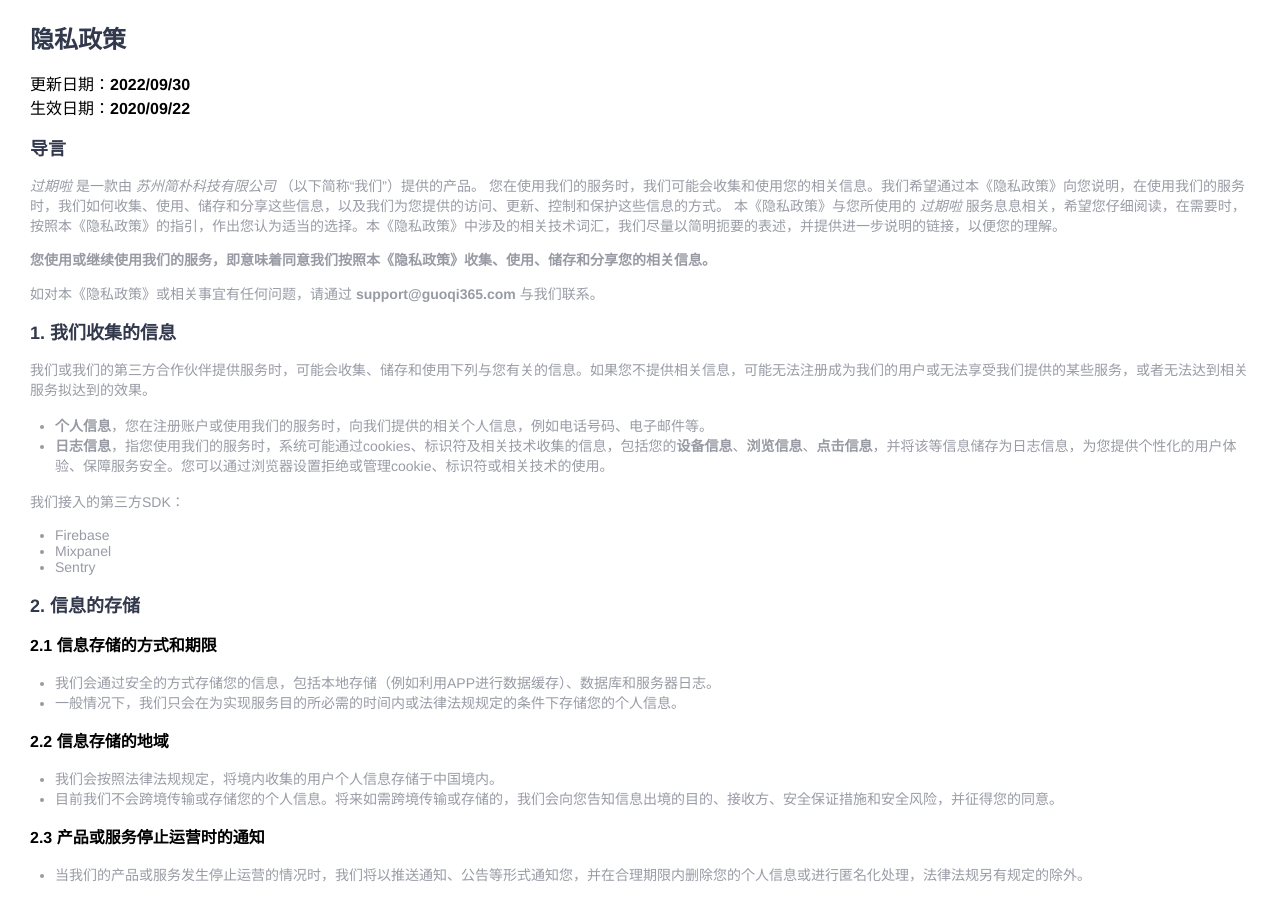
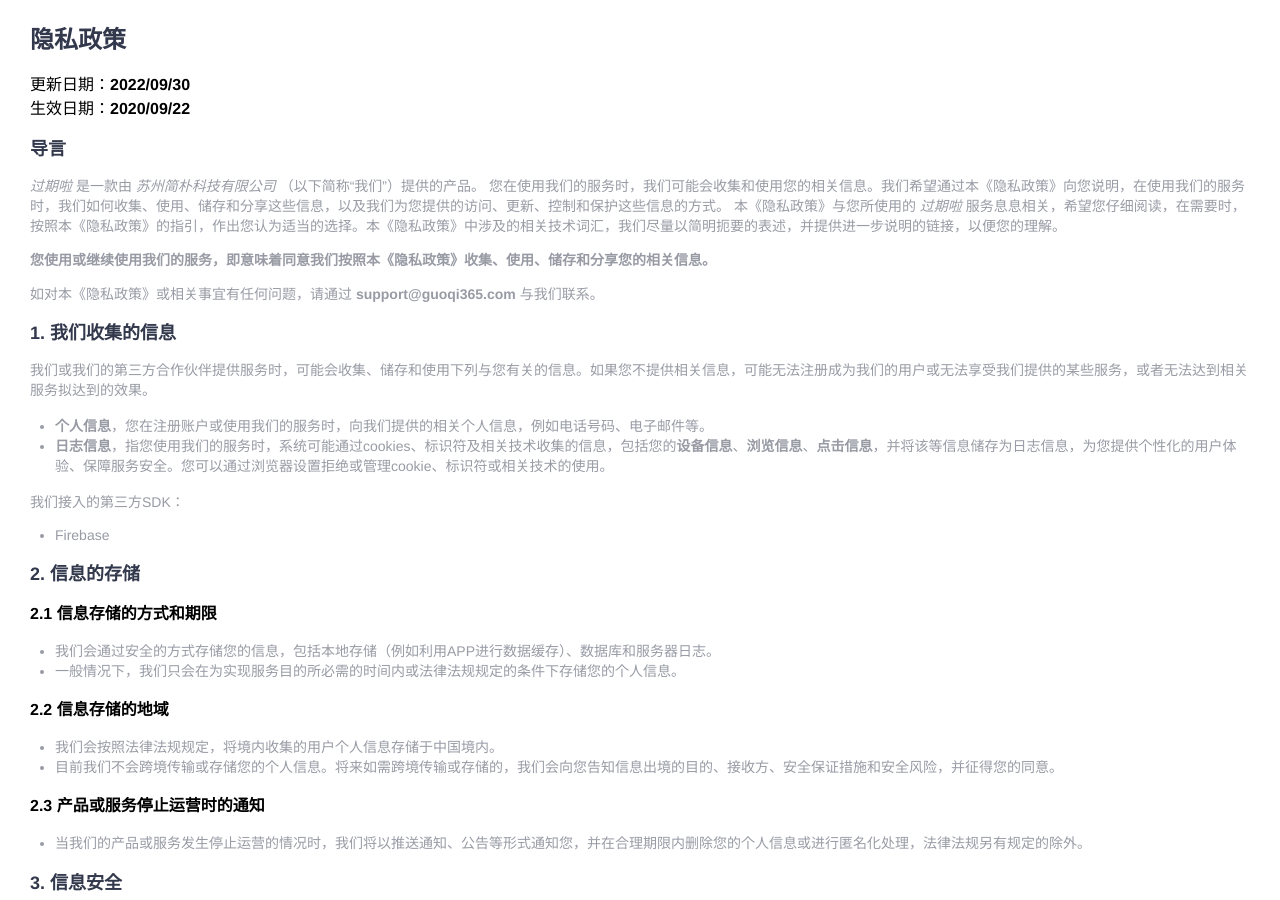
Before and after one commit to vanemu/vanemu.github.io, a Jekyll site: the page gql_privacy.html, which Jekyll copies as it is, in a window 1280 px wide and 900 px high. Built offline with Jekyll 4.4.1, drawn with Linux system fonts in a browser that asks for light colours.

Commit message:
Update gql_privacy.html

```diff
--- a/gql_privacy.html
+++ b/gql_privacy.html
@@ -62,8 +62,6 @@
   <p>我们接入的第三方SDK：</p>
   <ul>
     <li>Firebase</li>
-    <li>Mixpanel</li>
-    <li>Sentry</li>
   </ul>
 
   <h2>2. 信息的存储</h2>
```
